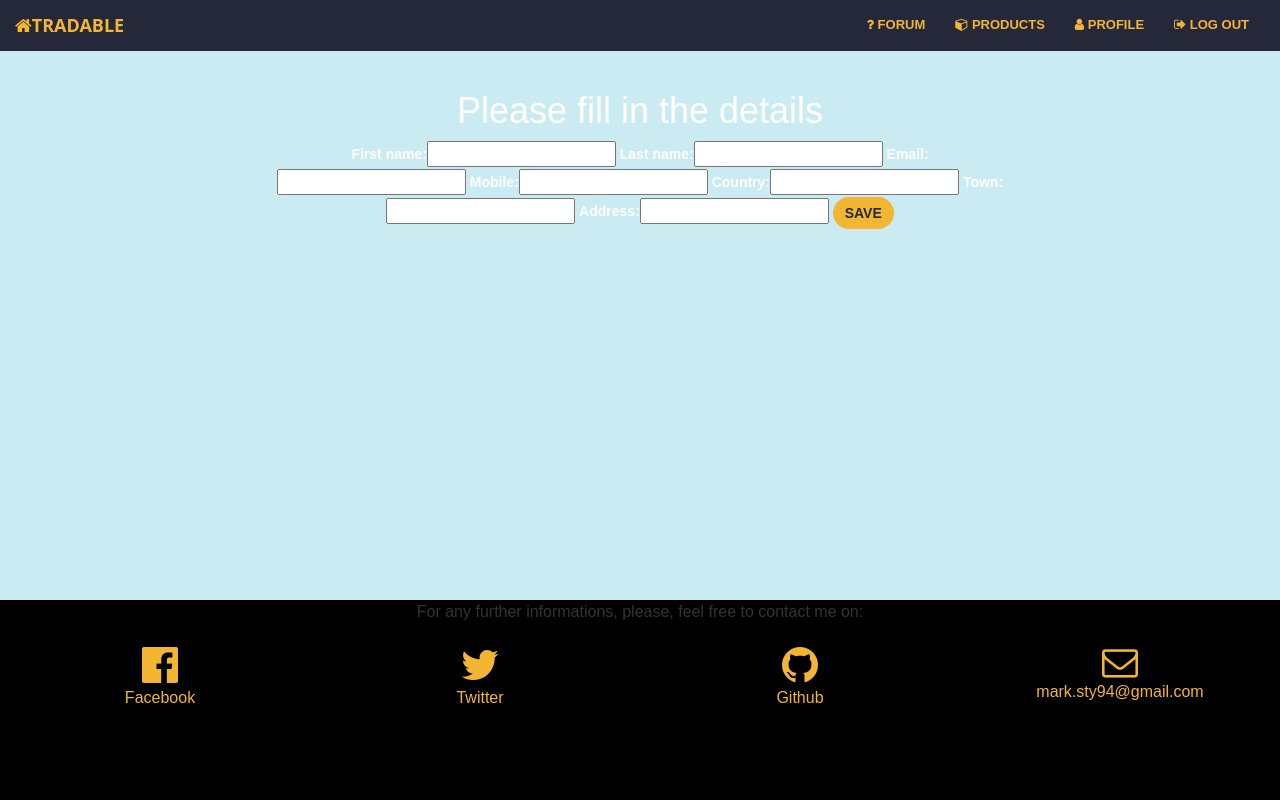
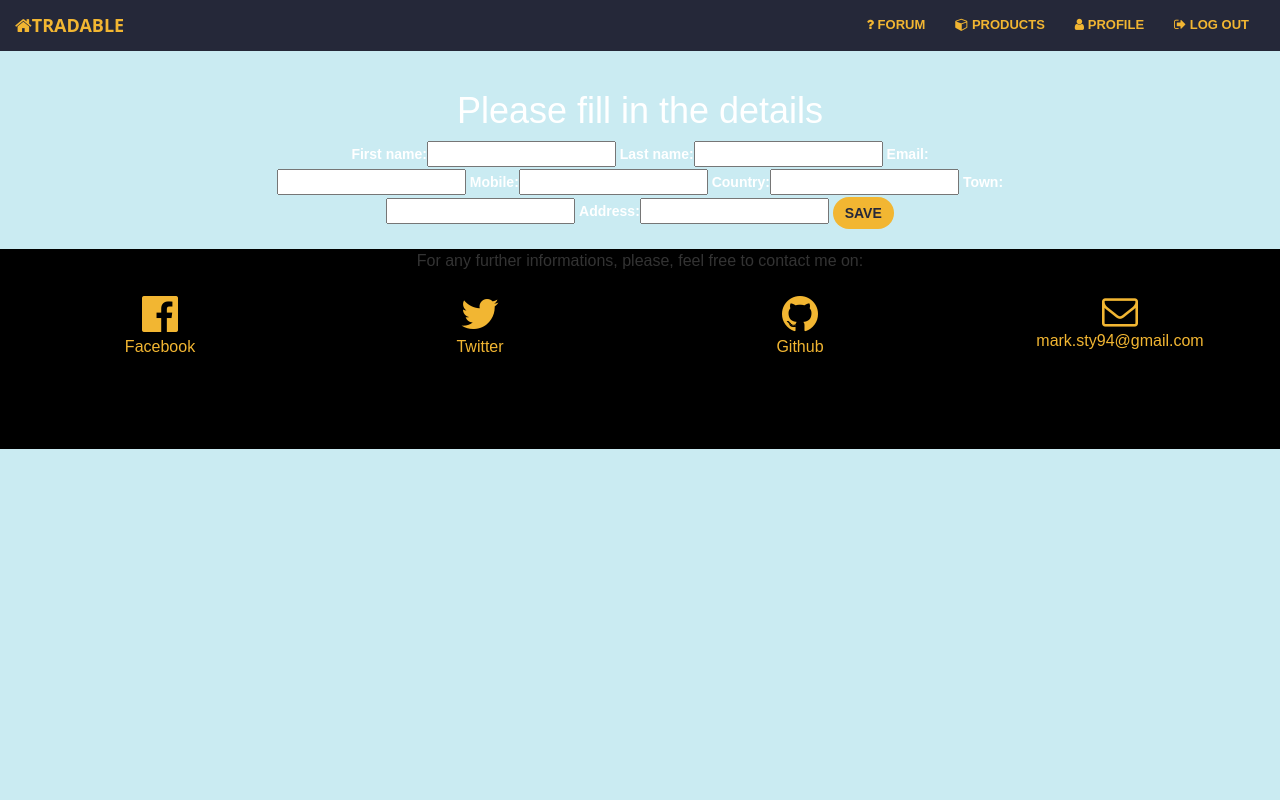
Before and after one commit to Code-Institute-Submissions/stream3_trade, a Django app: a page that uses templates/base.html in a window 1280 px wide. Run offline with Django 3.2, Linux system fonts and the light colour scheme; the visitor is signed in with stand-in values (Sample User, id 1); some libraries are stand-ins or nearby versions; some web fonts are replaced.

Commit message:
'bugfooterheight'

```diff
--- a/home/static/css/creative.css
+++ b/home/static/css/creative.css
@@ -4,7 +4,6 @@
  * Licensed under MIT (https://github.com/BlackrockDigital/startbootstrap/blob/gh-pages/LICENSE)
  */
 body {
-  height: 100%;
   width: 100%;
 }
 body {
--- a/home/static/css/main.css
+++ b/home/static/css/main.css
@@ -327,9 +327,6 @@
 footer{
     background-color: black;
     height: 200px;
-    bottom: 0;
-    left: 0;
-    position: fixed;
     width: 100%;
 }
 #contact{
--- a/templates/base.html
+++ b/templates/base.html
@@ -79,7 +79,8 @@
                     {% block content %}
                     {% endblock content%}
 
-    <footer id="contact " >
+    <footer id="contact ">
+        <div>
 
                 <div class="col-lg-12 col-md-12 col-sm-12 col-xs-12 text-center customfont">
                     <p>For any further informations, please, feel free to contact me on:</p>
@@ -100,7 +101,7 @@
                     <a class="emaillink animatenav" href="mailto:mark.sty94@gmail.com"><i class="fa fa-envelope-o fa-3x sr-contact"></i>
                         <p>mark.sty94@gmail.com</p></a>
                 </div>
-
+        </div>
     </footer>
 
 
```
